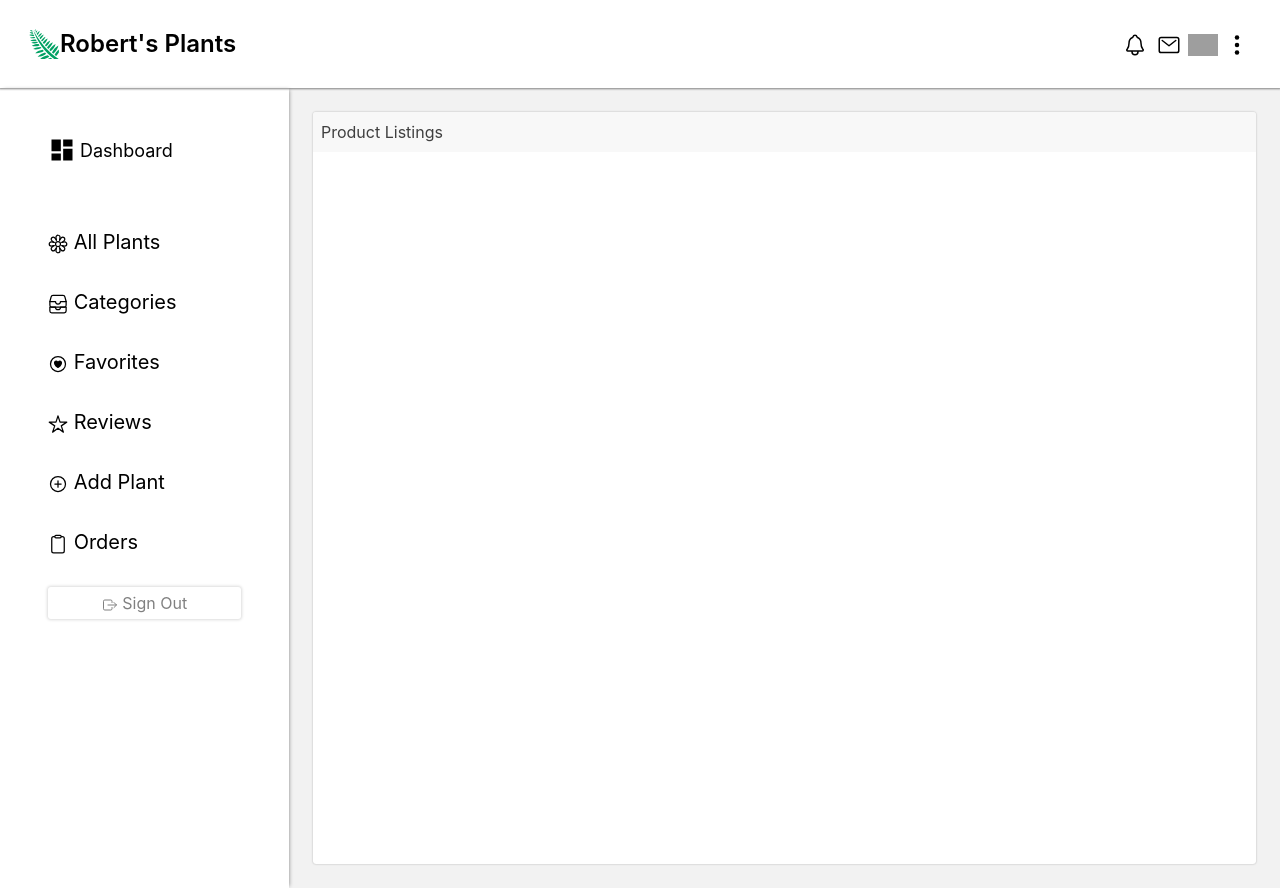
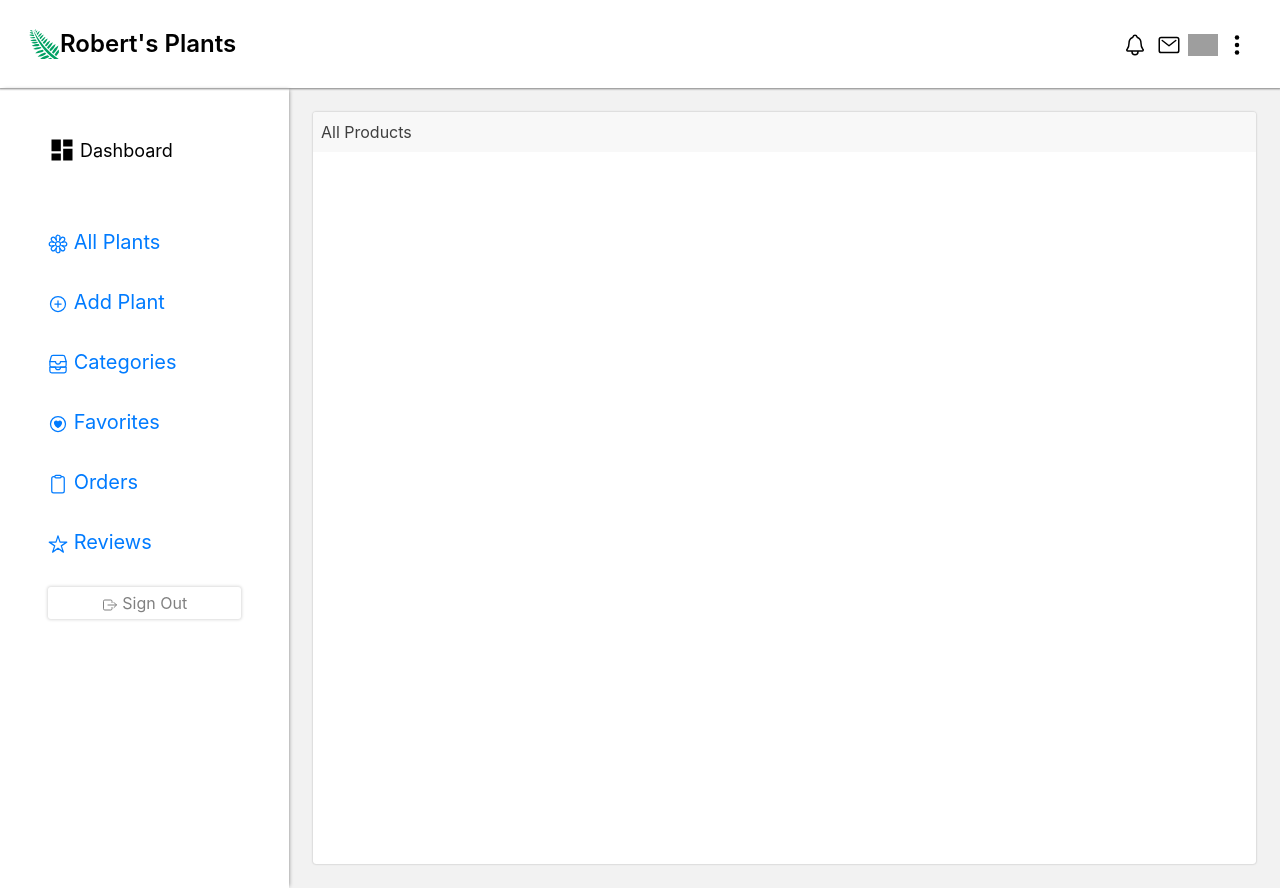
Before and after one commit to RobertKelly30/Roberts-Plants, a React (Create React App) app: page /dashboard in a window 1280 px wide. Built offline with nearby package versions, Linux system fonts and the light colour scheme; no server answers; sample sign-in values are in the browser's storage; grey boxes are pictures that could not be loaded.

Commit message:
Added Panels

```diff
--- a/src/App.js
+++ b/src/App.js
@@ -1,3 +1,4 @@
+import { AddPlantPanel, AllPlantsPanel, CategoriesPanel, FavoritesPanel, OrdersPanel, ReviewsPanel } from 'components/panels';
 import { Route, Routes } from 'react-router-dom';
 
 import {LoginPage, DashBoardPage, PageNotFound} from './pages'
@@ -7,7 +8,14 @@ function App() {
     <>
       <Routes>
         <Route index element={<LoginPage/>}/>
-        <Route path="dashboard" element={<DashBoardPage/>}/>
+        <Route path="dashboard" element={<DashBoardPage/>}>
+          <Route index element={<AllPlantsPanel title="All Products"/>}/>
+          <Route path='addPlant' element={<AddPlantPanel title="Add Plant"/>}/>
+          <Route path='categories' element={<CategoriesPanel title="Categories"/>}/>
+          <Route path='favorites' element={<FavoritesPanel title="Favorites"/>}/>
+          <Route path='orders' element={<OrdersPanel title="Orders"/>}/>
+          <Route path='reviews' element={<ReviewsPanel title="Reviews"/>}/>
+        </Route>
         <Route path="*" element={<PageNotFound/>}/>
       </Routes>
     </>
--- /dev/null
+++ b/src/components/panels/AddPlantPanel.js
@@ -0,0 +1,18 @@
+import React from "react";
+import { PanelStyles, PanelHeader, PanelBody } from "./styles";
+
+function AddPlantPanel ({title, ...props}){
+    return(
+        <PanelStyles>
+            <PanelHeader>
+                <h2>{title || "Display Panel"}</h2>
+            </PanelHeader>
+            <PanelBody>
+
+            </PanelBody>
+        </PanelStyles>
+
+    )
+}
+
+export default AddPlantPanel
--- /dev/null
+++ b/src/components/panels/AllPlantsPanel.js
@@ -0,0 +1,18 @@
+import React from "react";
+import { PanelStyles, PanelHeader, PanelBody } from "./styles";
+
+function AllPlantsPanel ({title, ...props}){
+    return(
+        <PanelStyles>
+            <PanelHeader>
+                <h2>{title || "Display Panel"}</h2>
+            </PanelHeader>
+            <PanelBody>
+
+            </PanelBody>
+        </PanelStyles>
+
+    )
+}
+
+export default AllPlantsPanel
--- /dev/null
+++ b/src/components/panels/CategoriesPanel.js
@@ -0,0 +1,18 @@
+import React from "react";
+import { PanelStyles, PanelHeader, PanelBody } from "./styles";
+
+function CategoriesPanel ({title, ...props}){
+    return(
+        <PanelStyles>
+            <PanelHeader>
+                <h2>{title || "Display Panel"}</h2>
+            </PanelHeader>
+            <PanelBody>
+
+            </PanelBody>
+        </PanelStyles>
+
+    )
+}
+
+export default CategoriesPanel
--- /dev/null
+++ b/src/components/panels/FavoritesPanel.js
@@ -0,0 +1,18 @@
+import React from "react";
+import { PanelStyles, PanelHeader, PanelBody } from "./styles";
+
+function FavoritesPanel ({title, ...props}){
+    return(
+        <PanelStyles>
+            <PanelHeader>
+                <h2>{title || "Display Panel"}</h2>
+            </PanelHeader>
+            <PanelBody>
+
+            </PanelBody>
+        </PanelStyles>
+
+    )
+}
+
+export default FavoritesPanel
--- /dev/null
+++ b/src/components/panels/OrdersPanel.js
@@ -0,0 +1,18 @@
+import React from "react";
+import { PanelStyles, PanelHeader, PanelBody } from "./styles";
+
+function OrdersPanel ({title, ...props}){
+    return(
+        <PanelStyles>
+            <PanelHeader>
+                <h2>{title || "Display Panel"}</h2>
+            </PanelHeader>
+            <PanelBody>
+
+            </PanelBody>
+        </PanelStyles>
+
+    )
+}
+
+export default OrdersPanel
--- a/src/components/panels/ProductListing.js
+++ /dev/null
@@ -1,15 +0,0 @@
-import React from "react";
-import { PanelStyles, PanelHeader } from "./styles";
-
-function Panels (props){
-    return(
-        <PanelStyles>
-            <PanelHeader>
-                <h2>Product Listings</h2>
-            </PanelHeader>
-        </PanelStyles>
-
-    )
-}
-
-export default Panels
--- /dev/null
+++ b/src/components/panels/ReviewsPanel.js
@@ -0,0 +1,18 @@
+import React from "react";
+import { PanelStyles, PanelHeader, PanelBody } from "./styles";
+
+function ReviewsPanel ({title, ...props}){
+    return(
+        <PanelStyles>
+            <PanelHeader>
+                <h2>{title || "Display Panel"}</h2>
+            </PanelHeader>
+            <PanelBody>
+
+            </PanelBody>
+        </PanelStyles>
+
+    )
+}
+
+export default ReviewsPanel
--- a/src/components/panels/styles.js
+++ b/src/components/panels/styles.js
@@ -1,11 +1,11 @@
 import styled from "styled-components";
 
 const PanelStyles= styled.section`
-flex:1;
-box-shadow: 0 0 2px 0 rgba(0,0,0,0.3) ;
-background-color: white ;
-border-radius:3px ;
-margin:1.5rem;
+    flex:1;
+    box-shadow: 0 0 2px 0 rgba(0,0,0,0.3) ;
+    background-color: white ;
+    border-radius:3px ;
+    margin:1.5rem;
 `;
 
 const PanelHeader = styled.header`
@@ -19,5 +19,8 @@ const PanelHeader = styled.header`
     }
 `;
 
+const PanelBody = styled.div`
+    margin: ${props => props.margin || " 4rem"}
+`
 
-export {PanelStyles, PanelHeader}
+export {PanelStyles, PanelHeader, PanelBody}
--- a/src/components/sidebar/DashBoardOptions.js
+++ b/src/components/sidebar/DashBoardOptions.js
@@ -1,4 +1,5 @@
 import React from 'react'
+import { Link } from "react-router-dom"
 
 import styled from 'styled-components';
 import { signOut } from 'firebase/auth'
@@ -6,6 +7,7 @@ import { auth } from "libs/firebase"
 import { IoFlowerOutline, IoFileTrayStackedOutline, IoHeartCircleOutline, IoStarOutline, IoAddCircleOutline, IoClipboardOutline, IoExitOutline} from "react-icons/io5"
 
 import { Button } from "ui/buttons"
+
 
 const DashBoardOptionsStyles = styled.ul`
     margin: 3rem 0 0;
@@ -16,7 +18,7 @@ const DashBoardOptionsStyles = styled.ul`
     }
 `;
 
- function DashBoardOptions  (props){
+function DashBoardOptions  (props){
 
     function onLogoutRequest (e){
         signOut(auth)
@@ -27,22 +29,22 @@ const DashBoardOptionsStyles = styled.ul`
         <>
             <DashBoardOptionsStyles>
                 <li>
-                    <p><IoFlowerOutline/> All Plants</p>
+                    <Link to="/dashboard"><IoFlowerOutline/> All Plants</Link>
                 </li>
                 <li>
-                    <p><IoFileTrayStackedOutline/> Categories</p>
+                    <Link to="addPlant"><IoAddCircleOutline/> Add Plant</Link>
                 </li>
                 <li>
-                    <p><IoHeartCircleOutline/> Favorites</p>
+                    <Link to="categories"><IoFileTrayStackedOutline/> Categories</Link>
                 </li>
                 <li>
-                    <p><IoStarOutline/> Reviews</p>
+                    <Link to="favorites"><IoHeartCircleOutline/> Favorites</Link>
                 </li>
                 <li>
-                    <p><IoAddCircleOutline/> Add Plant</p>
+                    <Link to="orders"><IoClipboardOutline/> Orders</Link>
                 </li>
                 <li>
-                    <p><IoClipboardOutline/> Orders</p>
+                    <Link to="reviews"><IoStarOutline/> Reviews</Link>
                 </li>
                 <li>
                     <Button onClick={onLogoutRequest}><IoExitOutline/> Sign Out</Button>
--- a/src/pages/dashboard/DashBoardPage.js
+++ b/src/pages/dashboard/DashBoardPage.js
@@ -1,12 +1,11 @@
 import React, { useState } from "react";
+import { Outlet, useNavigate } from "react-router-dom";
 
 import { onAuthStateChanged } from "firebase/auth";
 import { auth } from "libs/firebase";
-import { useNavigate } from "react-router-dom";
 
-import { AppBar } from "./../../components/appbar"
-import { SideBar } from "./../../components/sidebar"
-import { ProductListing } from "./../../components/panels"
+import { AppBar } from "components/appbar"
+import { SideBar } from "components/sidebar"
 import { DashBoardPageStyles } from "./styles"
 
 
@@ -30,7 +29,7 @@ function DashBoardPage (props){
                 <AppBar/>
                 <DashBoardPageStyles>
                     <SideBar/>
-                    <ProductListing />
+                    <Outlet/>
                 </DashBoardPageStyles>
                 </>
             </>
```
Also changed, not shown: src/components/panels/index.js (+6 -1 lines).
